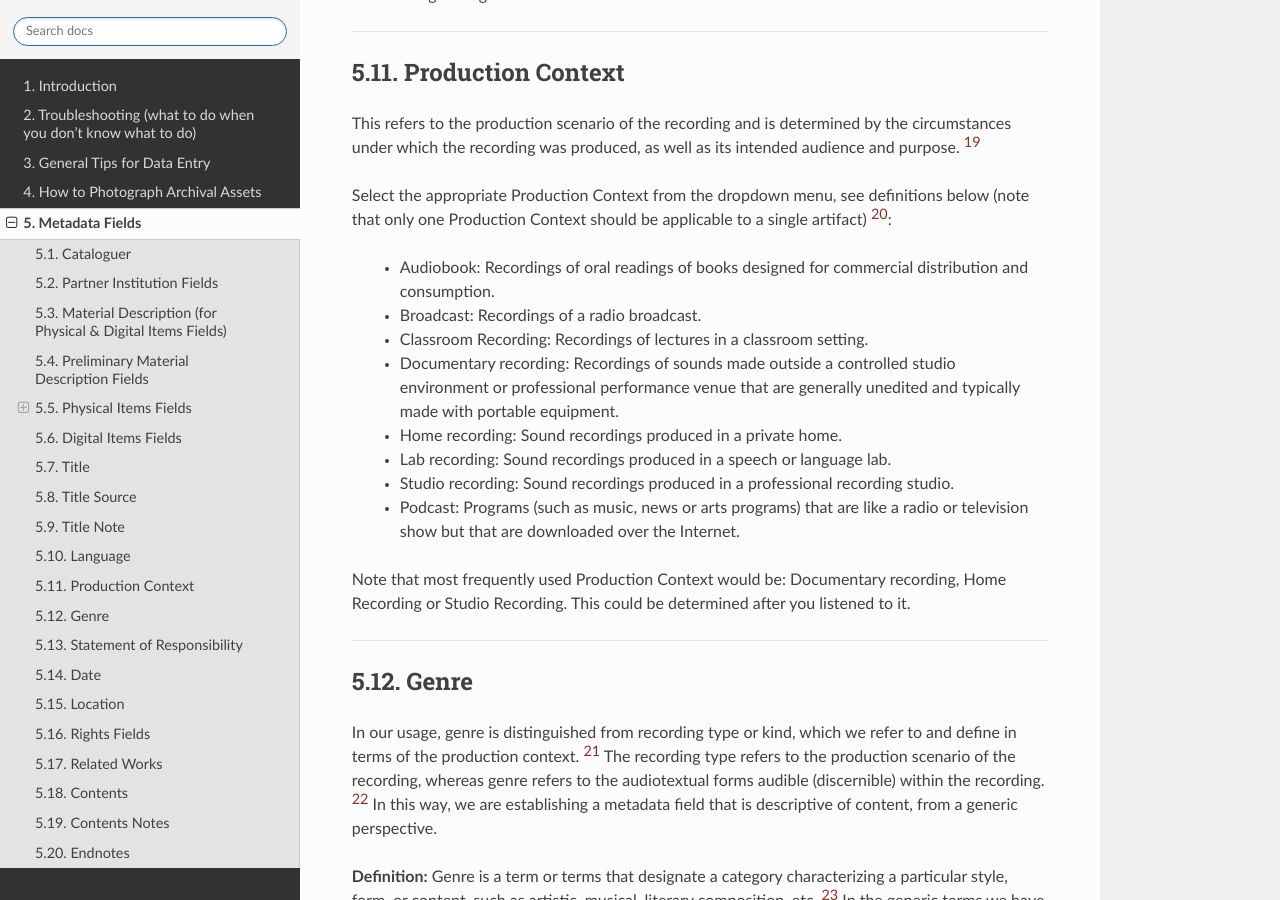
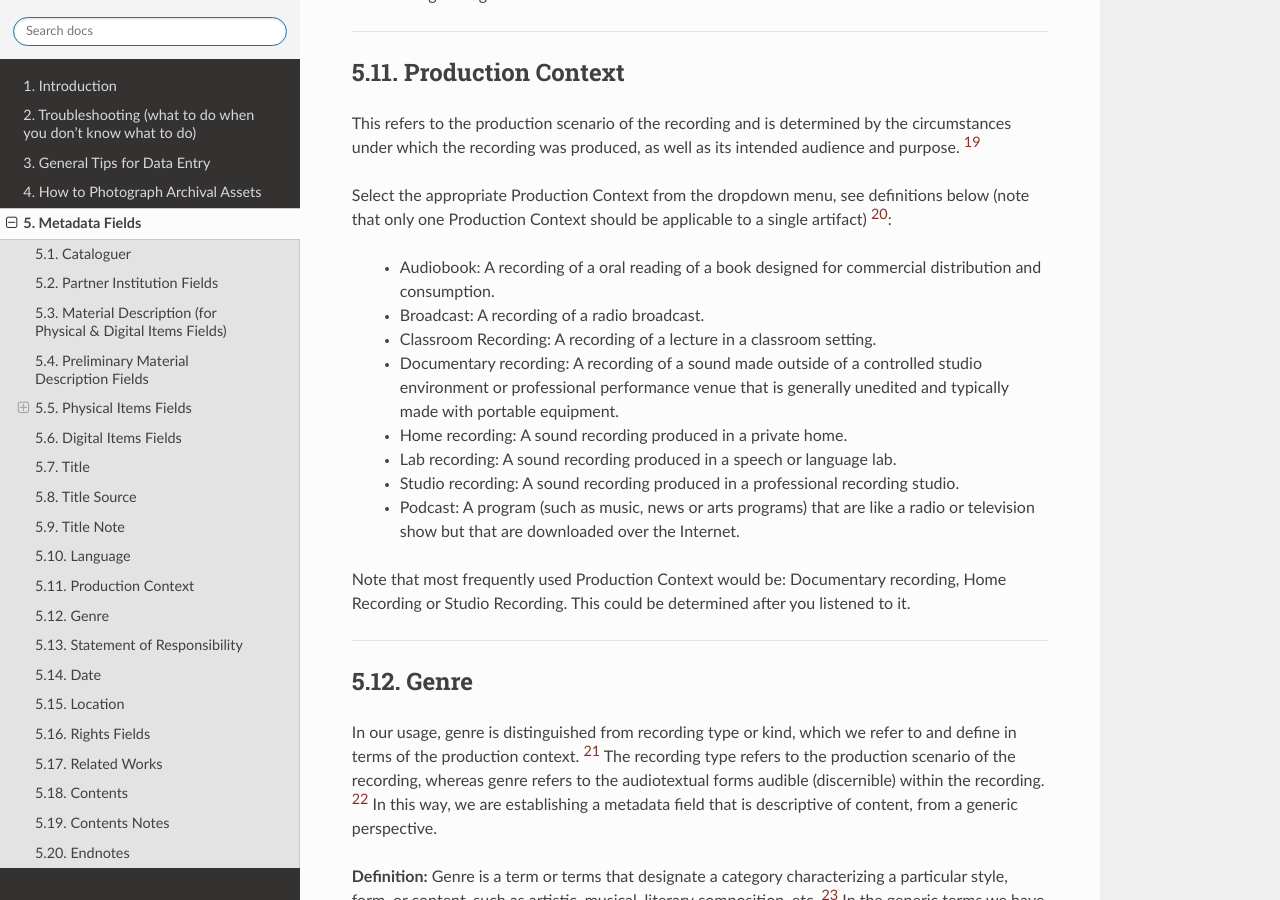
Before and after one commit to spokenweb/spokenweb-metadata-scheme, a Sphinx documentation site: the page built from docs/5-metadata-fields.rst, in a window 1280 px wide and 900 px high, scrolled down 9501 px. Built offline with Sphinx 7.4.7 and the Read the Docs theme 2.0.0, drawn with Linux system fonts in a browser that asks for light colours.

Commit message:
Update 5-metadata-fields.rst

```diff
--- a/docs/5-metadata-fields.rst
+++ b/docs/5-metadata-fields.rst
@@ -340,14 +340,14 @@ This refers to the production scenario of the recording and is determined by the
 
 Select the appropriate Production Context from the dropdown menu, see definitions below (note that only one Production Context should be applicable to a single artifact) [20]_:
 
-  * Audiobook: Recordings of oral readings of books designed for commercial distribution and consumption.
-  * Broadcast: Recordings of a radio broadcast.
-  * Classroom Recording: Recordings of lectures in a classroom setting.
-  * Documentary recording: Recordings of sounds made outside a controlled studio environment or professional performance venue that are generally unedited and typically made with portable equipment.
-  * Home recording: Sound recordings produced in a private home.
-  * Lab recording: Sound recordings produced in a speech or language lab.
-  * Studio recording:  Sound recordings produced in a professional recording studio.
-  * Podcast:  Programs (such as music, news or arts programs) that are like a radio or television show but that are downloaded over the Internet.
+  * Audiobook: A recording of a oral reading of a book designed for commercial distribution and consumption.
+  * Broadcast: A recording of a radio broadcast.
+  * Classroom Recording: A recording of a lecture in a classroom setting.
+  * Documentary recording: A recording of a sound made outside of a controlled studio environment or professional performance venue that is generally unedited and typically made with portable equipment.
+  * Home recording: A sound recording produced in a private home.
+  * Lab recording: A sound recording produced in a speech or language lab.
+  * Studio recording: A sound recording produced in a professional recording studio.
+  * Podcast:  A program (such as music, news or arts programs) that are like a radio or television show but that are downloaded over the Internet.
 
 Note that most frequently used Production Context would be: Documentary recording, Home Recording or Studio Recording. This could be determined after you listened to it.
 
```
